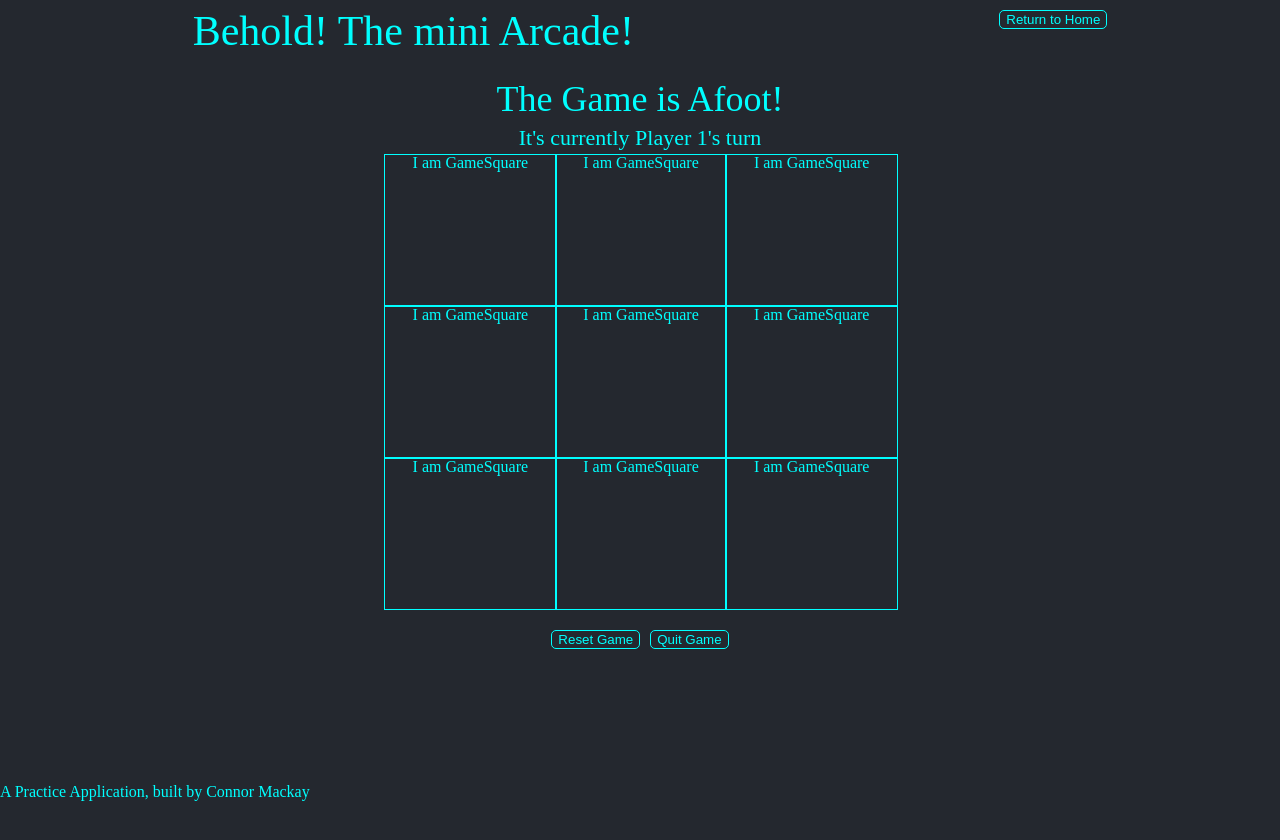
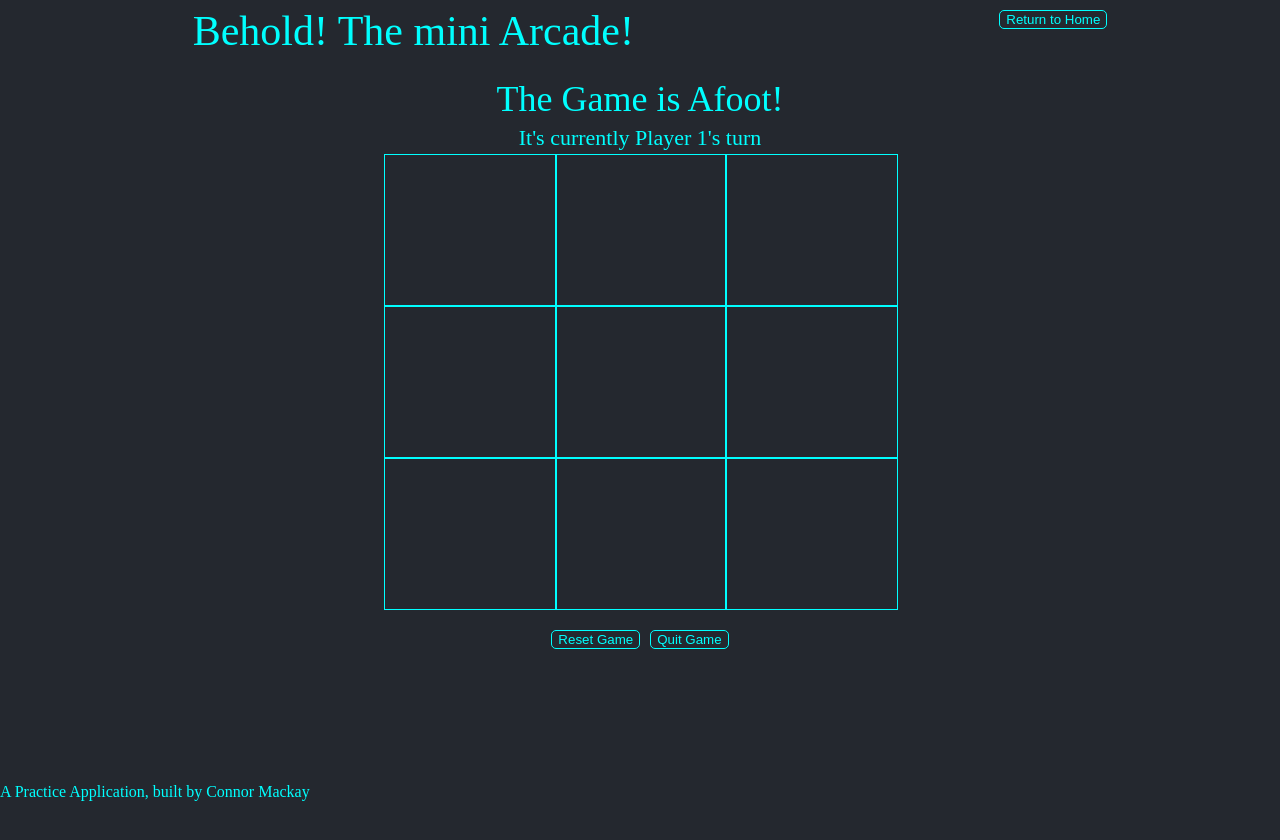
Before and after one commit to CD-Mackay/mini-arcade, a React app: page /tictactoe in a window 1280 px wide. Both pictures are taken after a click on the button "Human". Shown: the top 840 px of the page. Built offline with nearby package versions, Linux system fonts and the light colour scheme.

Commit message:
implement xs and os

```diff
--- a/client/src/components/games/tictactoe/Tic.js
+++ b/client/src/components/games/tictactoe/Tic.js
@@ -8,15 +8,19 @@ const Tic = () => {
 
   const [gamePhase, setGamePhase] = useState("setup");
   const [playerTurn, setPlayerTurn] = useState(0);
-  const squares = [1, 2, 3, 4, 5, 6, 7, 8, 9];
+  const squares = ["", "", "", "", "", "", "", "", ""];
 
   const startGame = () => {
     setGamePhase("play");
     setPlayerTurn(1);
+  };
+
+  const handleTurn = (player) => {
+
   }
 
-  const gameBoard =  squares.map((element) => {
-      return <GameSquare index={element} />
+  const gameBoard = squares.map((element, index) => {
+      return <GameSquare index={index} playerTurn={playerTurn} setPlayerTurn={setPlayerTurn} />
     });
 
   return (
--- a/client/src/components/games/tictactoe/atoms/gameSquare/GameSquare.js
+++ b/client/src/components/games/tictactoe/atoms/gameSquare/GameSquare.js
@@ -2,14 +2,26 @@ import React, { useState } from 'react';
 
 import StyledGameSquare from './StyledGameSquare';
 
-const GameSquare = ({index}) => {
+const GameSquare = ({index, playerTurn, setPlayerTurn}) => {
 
   const [selected, setSelected] = useState(false);
   const [player, setPlayer] = useState(0);
 
+
+ const handleSquareSelect = () => {
+    setSelected(true);
+    setPlayer(playerTurn);
+    if (playerTurn == 1) {
+      setPlayerTurn(2);
+    } else {
+      setPlayerTurn(1);
+    }
+  };
+
   return (
-    <StyledGameSquare id={`game-square-${index}`}>
-      <p>I am GameSquare</p>
+    <StyledGameSquare id={`game-square-${index}`} onClick={handleSquareSelect}>
+      {selected && <p>{player == 1 ? "x" : "o"}</p>}
+
     </StyledGameSquare>
   )
 };
```
